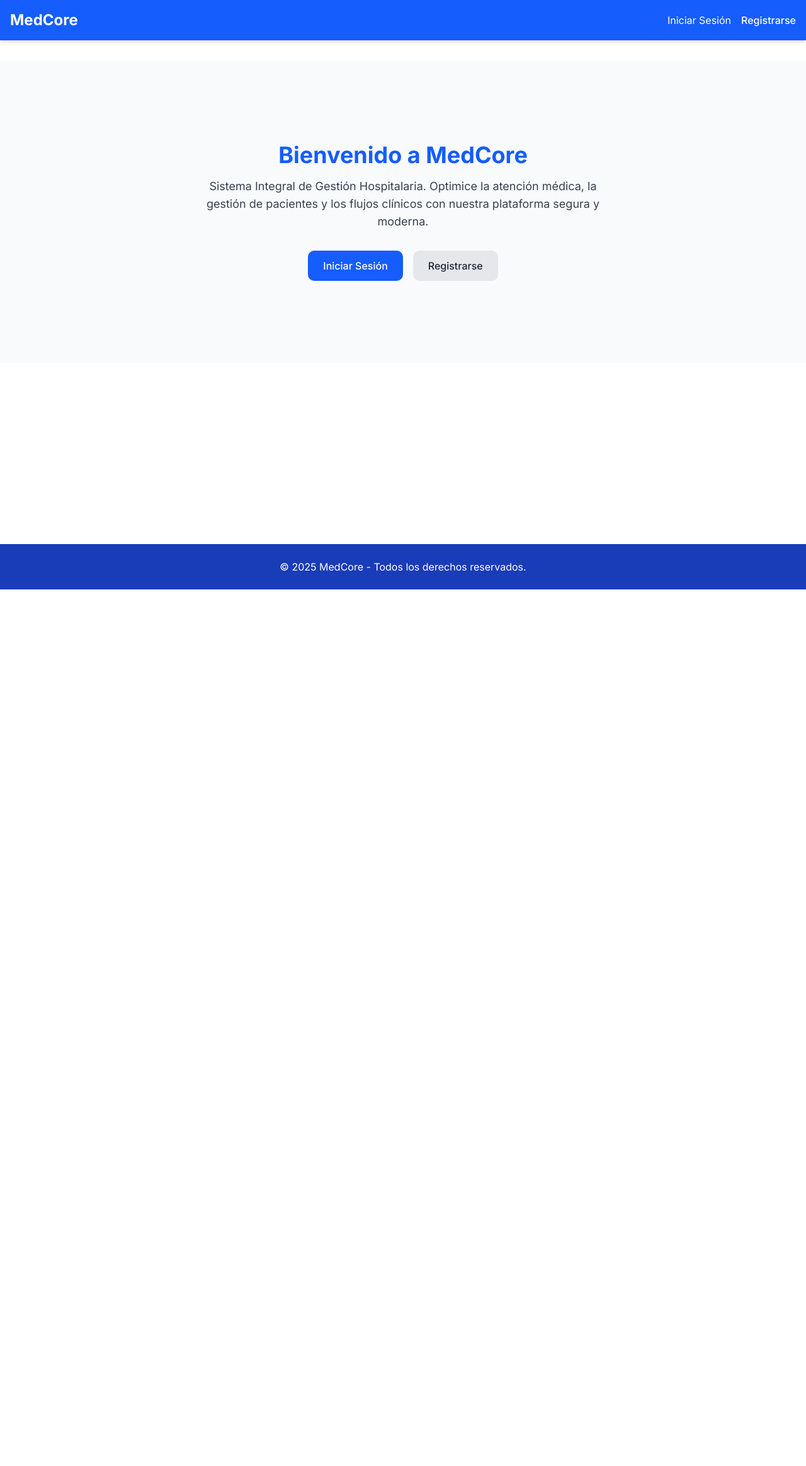
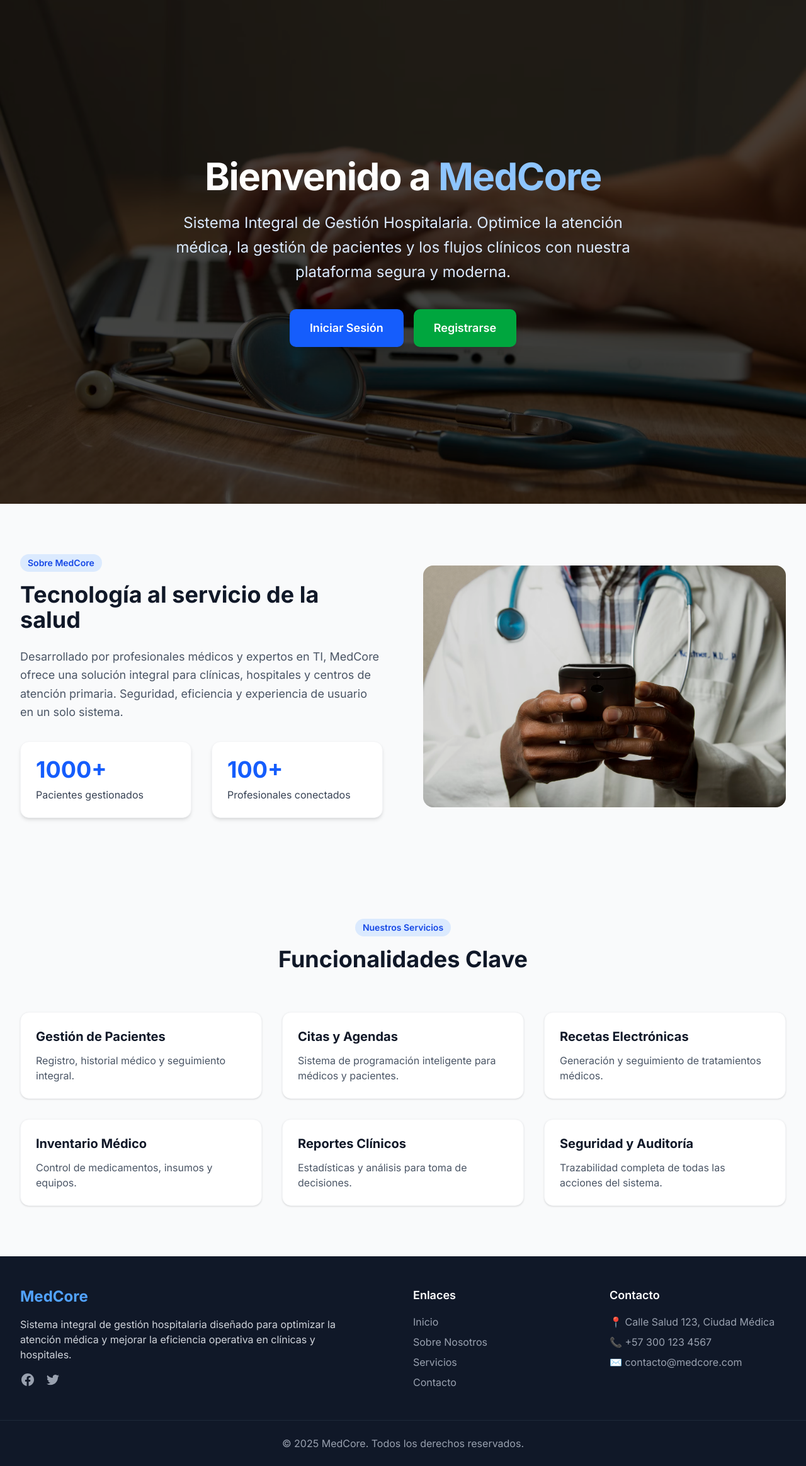
Before and after one commit to MedCore-Microservices/Frontend-Medcore, a Next.js app: page / in a window 1280 px wide. Shown: the whole page at 63% size. Before the commit the page ends 936 px from the top, so only its background shows below. Built offline with nearby package versions, Linux system fonts and the light colour scheme.

Commit message:
Se hacen cambios en la pagina principal

```diff
--- a/src/app/layout.tsx
+++ b/src/app/layout.tsx
@@ -1,26 +1,24 @@
-import type { Metadata } from 'next';
-import { Inter } from 'next/font/google';
-import './globals.css';
-import ClientLayout from './ClientLayout';
+// app/layout.tsx
+import type { Metadata } from "next";
+import { Inter } from "next/font/google";
+import "./globals.css";
 
-const inter = Inter({ subsets: ['latin'] });
+const inter = Inter({ subsets: ["latin"] });
 
 export const metadata: Metadata = {
-  title: 'MedCore',
-  description: 'Sistema Integral de Gestión Hospitalaria',
+  title: "MedCore",
+  description: "Sistema Integral de Gestión Hospitalaria",
 };
 
 export default function RootLayout({
   children,
-}: {
+}: Readonly<{
   children: React.ReactNode;
-}) {
+}>) {
   return (
     <html lang="es">
       <body className={inter.className}>
-        <ClientLayout>
-          {children}
-        </ClientLayout>
+        {children}
       </body>
     </html>
   );
--- a/src/app/page.tsx
+++ b/src/app/page.tsx
@@ -1,24 +1,158 @@
+import Link from 'next/link';
+
 export default function HomePage() {
   return (
-    <div className="flex flex-col items-center justify-center min-h-[60vh] bg-gray-50 p-6 text-center">
-      <h1 className="text-4xl font-bold text-blue-600 mb-4">Bienvenido a MedCore</h1>
-      <p className="text-lg text-gray-700 mb-8 max-w-2xl">
-        Sistema Integral de Gestión Hospitalaria. Optimice la atención médica, la gestión de pacientes y los flujos clínicos con nuestra plataforma segura y moderna.
+    <div className="min-h-screen flex flex-col bg-gray-50">
+      {/* Hero Section */}
+      <div
+        className="relative h-screen flex items-center justify-center"
+        style={{
+          backgroundImage: "url('/images/medical-hero.jpg')",
+          backgroundSize: 'cover',
+          backgroundPosition: 'center',
+          backgroundRepeat: 'no-repeat',
+        }}
+      >
+        <div className="absolute inset-0 bg-black/70"></div>
+        <div className="relative z-10 text-center px-4 max-w-4xl">
+          <h1 className="text-4xl md:text-6xl font-bold text-white tracking-tight mb-6">
+            Bienvenido a <span className="text-blue-300">MedCore</span>
+          </h1>
+          <p className="text-xl md:text-2xl text-blue-100 mb-10 max-w-3xl mx-auto leading-relaxed">
+            Sistema Integral de Gestión Hospitalaria. Optimice la atención médica,
+            la gestión de pacientes y los flujos clínicos con nuestra plataforma segura y moderna.
           </p>
-      <div className="flex flex-col sm:flex-row gap-4">
-        <a
+        <div className="flex flex-col sm:flex-row justify-center gap-4">
+  <Link
     href="/seguridad/identificacion-usuario"
-          className="px-6 py-3 bg-blue-600 text-white font-medium rounded-lg hover:bg-blue-700 transition-colors"
+    className="px-8 py-4 bg-blue-600 hover:bg-blue-700 text-white font-semibold rounded-lg transition-all duration-300 shadow-lg hover:shadow-xl text-lg"
   >
     Iniciar Sesión
-        </a>
-        <a
+  </Link>
+  <Link
     href="/seguridad/registro-publico-usuarios"
-          className="px-6 py-3 bg-gray-200 text-gray-800 font-medium rounded-lg hover:bg-gray-300 transition-colors"
+    className="px-8 py-4 bg-green-600 hover:bg-green-700 text-white font-semibold rounded-lg transition-all duration-300 shadow-lg hover:shadow-xl text-lg"
   >
     Registrarse
+  </Link>
+</div>
+        </div>
+      </div>
+
+      {/* Sobre Nosotros */}
+      <div className="max-w-7xl mx-auto px-4 sm:px-6 lg:px-8 py-20">
+        <div className="grid grid-cols-1 lg:grid-cols-2 gap-16 items-center">
+          <div>
+            <span className="inline-block bg-blue-100 text-blue-700 text-sm font-semibold px-3 py-1 rounded-full mb-4">
+              Sobre MedCore
+            </span>
+            <h2 className="text-3xl md:text-4xl font-bold text-gray-900 mb-6">
+              Tecnología al servicio de la salud
+            </h2>
+            <p className="text-lg text-gray-600 mb-8 leading-relaxed">
+              Desarrollado por profesionales médicos y expertos en TI, MedCore ofrece una solución
+              integral para clínicas, hospitales y centros de atención primaria.
+              Seguridad, eficiencia y experiencia de usuario en un solo sistema.
+            </p>
+            <div className="grid grid-cols-2 gap-8">
+              <div className="bg-white p-6 rounded-xl shadow-md border border-gray-100">
+                <div className="text-4xl font-bold text-blue-600">1000+</div>
+                <div className="text-gray-700 mt-2">Pacientes gestionados</div>
+              </div>
+              <div className="bg-white p-6 rounded-xl shadow-md border border-gray-100">
+                <div className="text-4xl font-bold text-blue-600">100+</div>
+                <div className="text-gray-700 mt-2">Profesionales conectados</div>
+              </div>
+            </div>
+          </div>
+          <div
+            className="rounded-2xl h-96 bg-cover bg-center"
+            style={{
+              backgroundImage: "url('/images/medical-equipment.jpg')",
+            }}
+          >
+            <div className="w-full h-full rounded-2xl bg-black/10"></div>
+          </div>
+        </div>
+      </div>
+
+      {/* Servicios */}
+      <div className="max-w-7xl mx-auto px-4 sm:px-6 lg:px-8 py-20">
+        <div className="text-center mb-16">
+          <span className="inline-block bg-blue-100 text-blue-700 text-sm font-semibold px-3 py-1 rounded-full mb-4">
+            Nuestros Servicios
+          </span>
+          <h2 className="text-3xl md:text-4xl font-bold text-gray-900">
+            Funcionalidades Clave
+          </h2>
+        </div>
+        <div className="grid grid-cols-1 md:grid-cols-2 lg:grid-cols-3 gap-8">
+          {[
+            { title: "Gestión de Pacientes", desc: "Registro, historial médico y seguimiento integral." },
+            { title: "Citas y Agendas", desc: "Sistema de programación inteligente para médicos y pacientes." },
+            { title: "Recetas Electrónicas", desc: "Generación y seguimiento de tratamientos médicos." },
+            { title: "Inventario Médico", desc: "Control de medicamentos, insumos y equipos." },
+            { title: "Reportes Clínicos", desc: "Estadísticas y análisis para toma de decisiones." },
+            { title: "Seguridad y Auditoría", desc: "Trazabilidad completa de todas las acciones del sistema." }
+          ].map((service, i) => (
+            <div key={i} className="bg-white p-6 rounded-xl shadow-sm border border-gray-100 hover:shadow-md transition-shadow">
+              <h3 className="text-xl font-bold text-gray-900 mb-3">{service.title}</h3>
+              <p className="text-gray-600">{service.desc}</p>
+            </div>
+          ))}
+        </div>
+      </div>
+
+      {/* Footer */}
+      <footer className="bg-gray-900 text-white mt-auto">
+        <div className="max-w-7xl mx-auto px-4 sm:px-6 lg:px-8 py-12">
+          <div className="grid grid-cols-1 md:grid-cols-4 gap-8">
+            <div className="md:col-span-2">
+              <h3 className="text-2xl font-bold text-blue-400 mb-4">MedCore</h3>
+              <p className="text-gray-300 mb-4 max-w-lg">
+                Sistema integral de gestión hospitalaria diseñado para optimizar la atención médica
+                y mejorar la eficiencia operativa en clínicas y hospitales.
+              </p>
+              <div className="flex space-x-4">
+                <a href="#" className="text-gray-400 hover:text-white transition-colors">
+                  <span className="sr-only">Facebook</span>
+                  <svg className="h-6 w-6" fill="currentColor" viewBox="0 0 24 24" aria-hidden="true">
+                    <path fillRule="evenodd" d="M22 12c0-5.523-4.477-10-10-10S2 6.477 2 12c0 4.991 3.657 9.128 8.438 9.878v-6.987h-2.54V12h2.54V9.797c0-2.506 1.492-3.89 3.777-3.89 1.094 0 2.238.195 2.238.195v2.46h-1.26c-1.243 0-1.63.771-1.63 1.562V12h2.773l-.443 2.89h-2.33v6.988C18.343 21.128 22 16.991 22 12z" clipRule="evenodd" />
+                  </svg>
+                </a>
+                <a href="#" className="text-gray-400 hover:text-white transition-colors">
+                  <span className="sr-only">Twitter</span>
+                  <svg className="h-6 w-6" fill="currentColor" viewBox="0 0 24 24" aria-hidden="true">
+                    <path d="M8.29 20.251c7.547 0 11.675-6.253 11.675-11.675 0-.178 0-.355-.012-.53A8.348 8.348 0 0022 5.92a8.19 8.19 0 01-2.357.646 4.118 4.118 0 001.804-2.27 8.224 8.224 0 01-2.605.996 4.107 4.107 0 00-6.993 3.743 11.65 11.65 0 01-8.457-4.287 4.106 4.106 0 001.27 5.477A4.072 4.072 0 012.8 9.713v.052a4.105 4.105 0 003.292 4.022 4.095 4.095 0 01-1.853.07 4.108 4.108 0 003.834 2.85A8.233 8.233 0 012 18.407a11.616 11.616 0 006.29 1.84" />
+                  </svg>
                 </a>
               </div>
             </div>
+            <div>
+              <h4 className="text-lg font-semibold mb-4">Enlaces</h4>
+              <ul className="space-y-2">
+                <li><a href="#" className="text-gray-400 hover:text-white transition-colors">Inicio</a></li>
+                <li><a href="#" className="text-gray-400 hover:text-white transition-colors">Sobre Nosotros</a></li>
+                <li><a href="#" className="text-gray-400 hover:text-white transition-colors">Servicios</a></li>
+                <li><a href="#" className="text-gray-400 hover:text-white transition-colors">Contacto</a></li>
+              </ul>
+            </div>
+            <div>
+              <h4 className="text-lg font-semibold mb-4">Contacto</h4>
+              <address className="not-italic text-gray-400 space-y-2">
+                <p>📍 Calle Salud 123, Ciudad Médica</p>
+                <p>📞 +57 300 123 4567</p>
+                <p>✉️ contacto@medcore.com</p>
+              </address>
+            </div>
+          </div>
+        </div>
+        <div className="border-t border-gray-800 py-6">
+          <div className="max-w-7xl mx-auto px-4 sm:px-6 lg:px-8 text-center text-gray-400">
+            <p>&copy; {new Date().getFullYear()} MedCore. Todos los derechos reservados.</p>
+          </div>
+        </div>
+      </footer>
+    </div>
   );
 }
```
Also changed, not shown: public/images/medical-equipment.jpg (added), public/images/medical-hero.jpg (added). Lines whose indentation alone changed are shown as unchanged.
